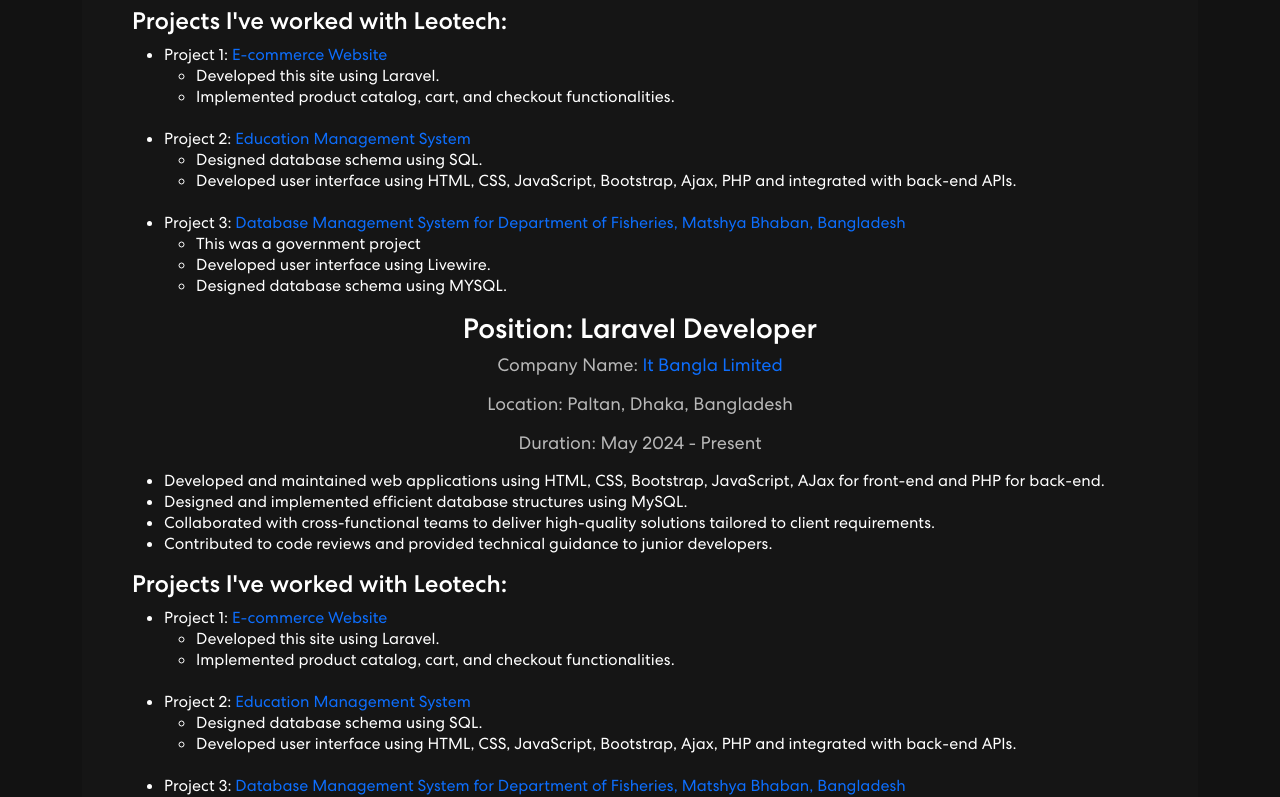
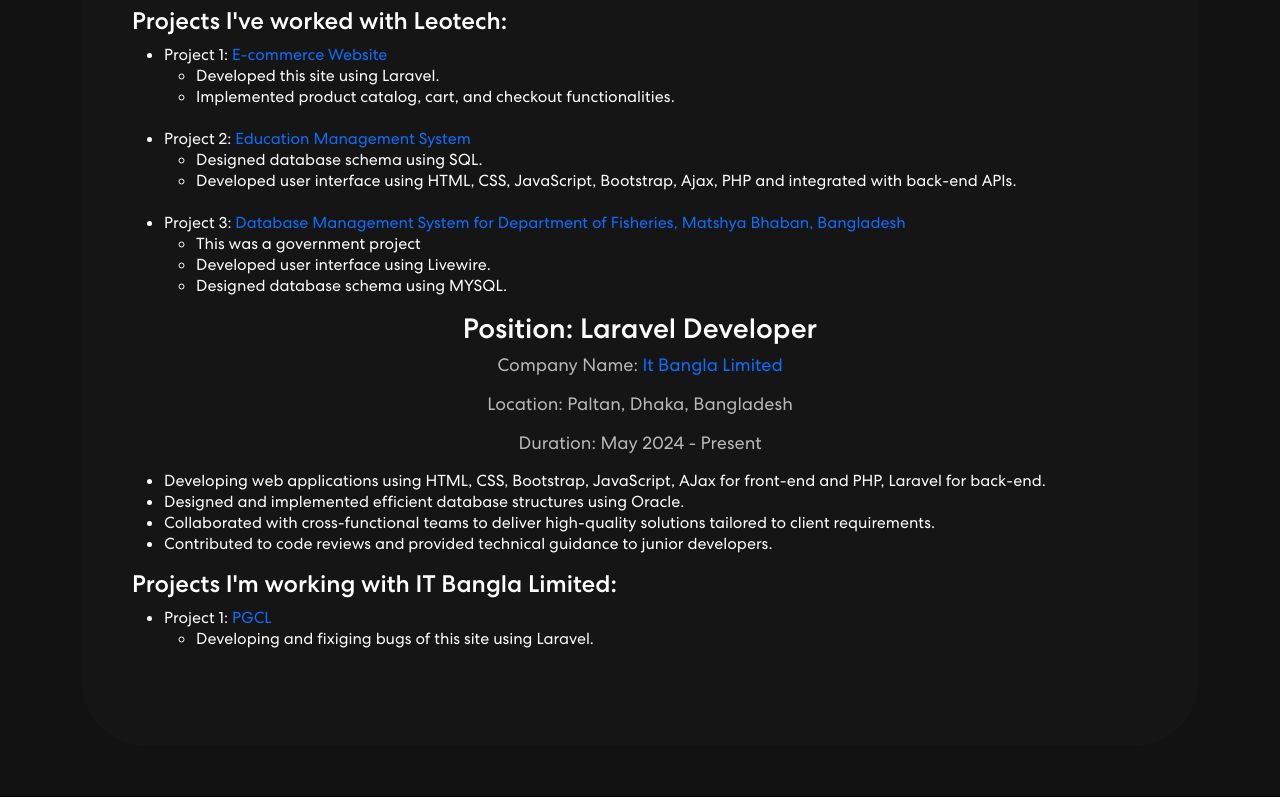
Before and after one commit to jabedhossainxyz/portfolio, a React (Create React App) app: page / in a window 1280 px wide. Shown: the part 2000-2797 px from the top of the page. Built offline with nearby package versions, Linux system fonts and the light colour scheme.

Commit message:
Update experience section with new company and project details
* Change company name from Leotech to IT Bangla Limited
* Update project details with current project information
* Remove outdated project references
* Update technology stack for current project
*

```diff
--- a/src/components/Experience.js
+++ b/src/components/Experience.js
@@ -115,13 +115,13 @@
                   <p>Duration: May 2024 - Present</p>
                   <ul>
                     <li>
-                      Developed and maintained web applications using HTML, CSS,
-                      Bootstrap, JavaScript, AJax for front-end and PHP for
+                      Developing web applications using HTML, CSS,
+                      Bootstrap, JavaScript, AJax for front-end and PHP, Laravel for
                       back-end.
                     </li>
                     <li>
                       Designed and implemented efficient database structures
-                      using MySQL.
+                      using Oracle.
                     </li>
                     <li>
                       Collaborated with cross-functional teams to deliver
@@ -132,61 +132,27 @@
                       guidance to junior developers.
                     </li>
                   </ul>
-                  <h4>Projects I've worked with Leotech:</h4>
+                  <h4>Projects I'm working with IT Bangla Limited:</h4>
                   <ul>
                     <li>
                       Project 1:{" "}
                       <a
-                        href="http://leomart.leotechbd.com/"
+                        href="https://pgcl.connecteasy.xyz/"
                         target="_blank"
                         rel="noopener noreferrer"
                         style={{ textDecoration: "none" }}
                       >
-                        E-commerce Website
+                        PGCL
                       </a>
                     </li>
                     <ul>
-                      <li>Developed this site using Laravel.</li>
-                      <li>
+                      <li>Developing and fixiging bugs of this site using Laravel.</li>
+                      {/* <li>
                         Implemented product catalog, cart, and checkout
                         functionalities.
-                      </li>
+                      </li> */}
                     </ul>
                     <br></br>
-                    <li>
-                      Project 2:{" "}
-                      <a
-                        href="https://www.leotechbd.com/school-management-software/"
-                        target="_blank"
-                        rel="noopener noreferrer"
-                      >
-                        Education Management System
-                      </a>
-                    </li>
-                    <ul>
-                      <li>Designed database schema using SQL.</li>
-                      <li>
-                        Developed user interface using HTML, CSS, JavaScript,
-                        Bootstrap, Ajax, PHP and integrated with back-end APIs.
-                      </li>
-                    </ul>
-                    <br></br>
-                    <li>
-                      Project 3: {""}
-                      <a
-                        href="http://dof.leotechbd.com/"
-                        target="_blank"
-                        rel="noopener noreferrer"
-                      >
-                        Database Management System for Department of Fisheries,
-                        Matshya Bhaban, Bangladesh
-                      </a>
-                    </li>
-                    <ul>
-                      <li>This was a government project</li>
-                      <li>Developed user interface using Livewire.</li>
-                      <li>Designed database schema using MYSQL.</li>
-                    </ul>
                   </ul>
                 </div>
               </div>
```
